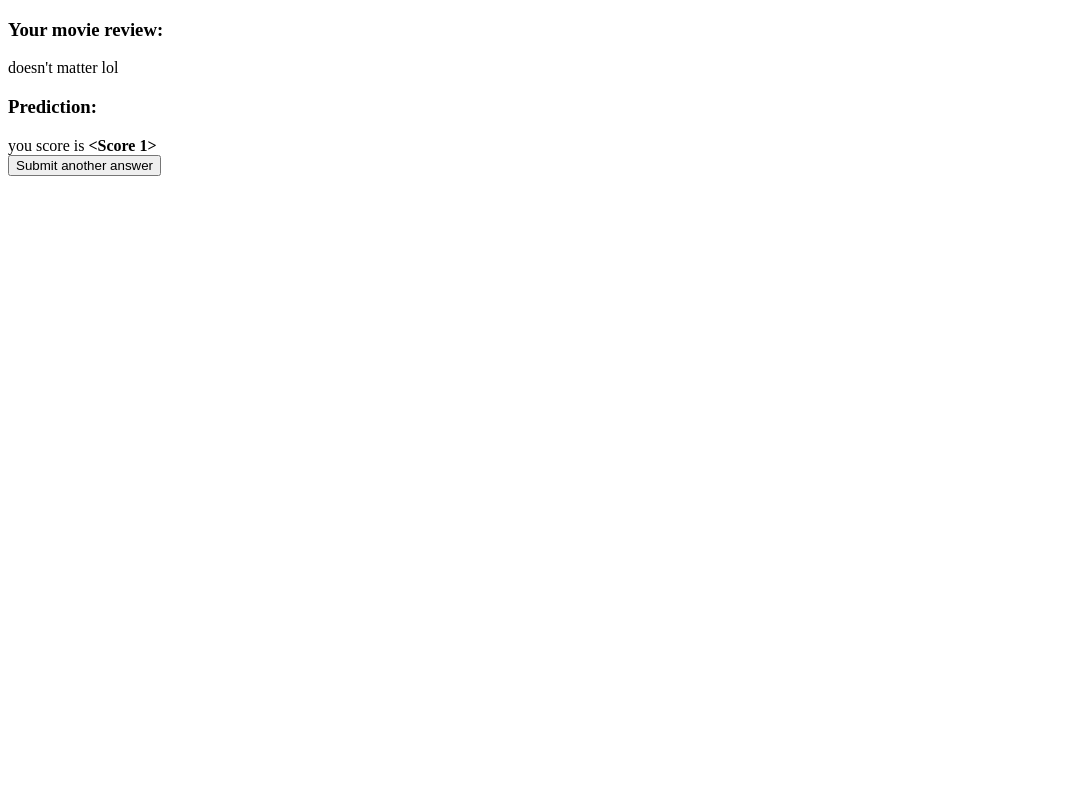
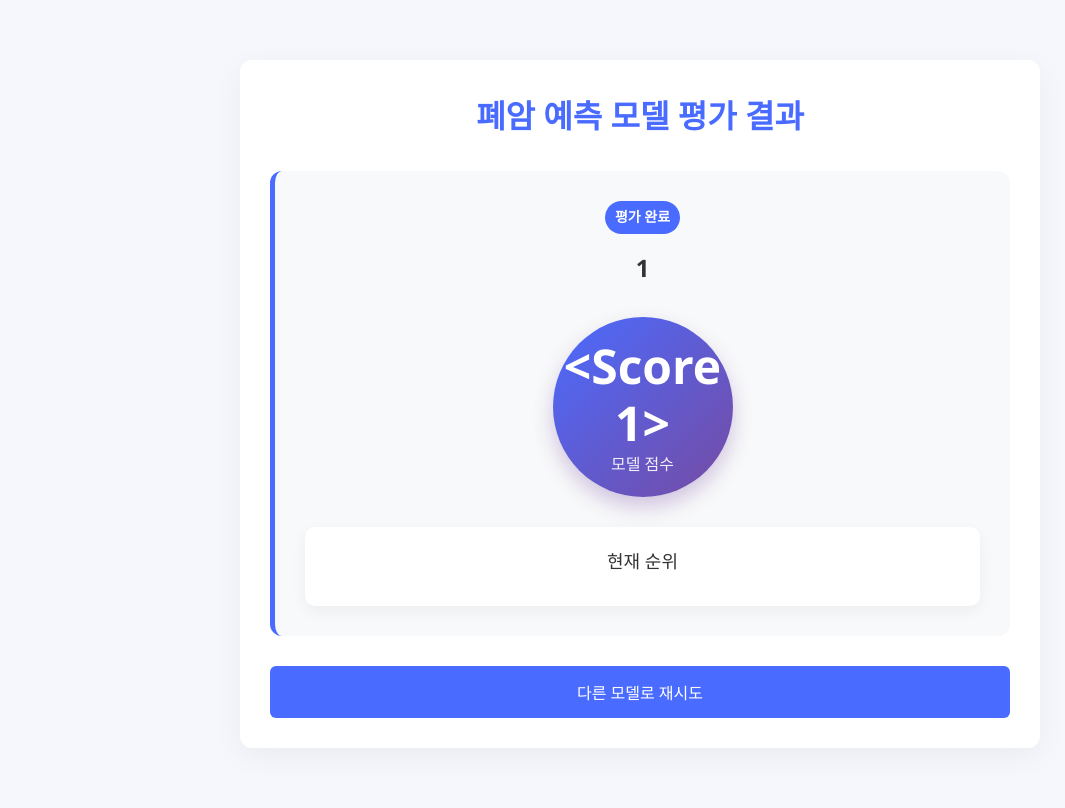
Before and after one commit to kmgyu/machine-grader, a Flask app: template templates/results.html in a window 1280 px wide. Shown: the whole page, without its empty margins (0-1065 px from the left). Before the commit the page ends 176 px from the top, so only its background shows below. Run offline with Flask 3, Linux system fonts and the light colour scheme; tables that the repository leaves empty hold one stand-in row (values such as "Sample post"); the template is opened without the code that fills it: values that come from a table or form of the project are taken from there, most other values are stand-ins (such as "Sample title", 1, 10 or a date in 2020); some libraries are stand-ins or nearby versions.

Commit message:
결과 페이지 수정

```diff
--- a/templates/results.html
+++ b/templates/results.html
@@ -1,32 +1,202 @@
 <!doctype html>
-<html>
+<html lang="ko">
   <head>
-    <title>Movie Classification</title>
-	<link rel="stylesheet" href="{{ url_for('static', filename='style.css') }}">
+    <meta charset="UTF-8">
+    <meta name="viewport" content="width=device-width, initial-scale=1.0">
+    <title>폐암 예측 모델 평가 결과</title>
+    <style>
+      :root {
+        --primary: #4a6bff;
+        --primary-dark: #3a56cc;
+        --secondary: #f8f9fa;
+        --accent: #28a745;
+        --text: #333;
+        --text-light: #666;
+        --border: #ddd;
+        --shadow: rgba(0, 0, 0, 0.05);
+      }
+
+      * {
+        margin: 0;
+        padding: 0;
+        box-sizing: border-box;
+        font-family: 'Segoe UI', Tahoma, Geneva, Verdana, sans-serif;
+      }
+
+      body {
+        background-color: #f5f7fd;
+        color: var(--text);
+        line-height: 1.6;
+        padding: 20px;
+      }
+
+      .container {
+        max-width: 800px;
+        margin: 40px auto;
+        background: white;
+        border-radius: 12px;
+        box-shadow: 0 8px 30px var(--shadow);
+        padding: 30px;
+      }
+
+      h1 {
+        text-align: center;
+        color: var(--primary);
+        margin-bottom: 30px;
+        font-weight: 600;
+      }
+
+      .result-card {
+        background-color: var(--secondary);
+        border-radius: 12px;
+        padding: 30px;
+        margin-bottom: 30px;
+        text-align: center;
+        border-left: 5px solid var(--primary);
+      }
+
+      .score-container {
+        display: flex;
+        justify-content: center;
+        margin: 30px 0;
+      }
+
+      .score-circle {
+        width: 180px;
+        height: 180px;
+        border-radius: 50%;
+        background: linear-gradient(135deg, #4a6bff, #764ba2);
+        display: flex;
+        flex-direction: column;
+        justify-content: center;
+        align-items: center;
+        color: white;
+        box-shadow: 0 10px 20px rgba(118, 75, 162, 0.3);
+      }
+
+      .score-value {
+        font-size: 48px;
+        font-weight: bold;
+        line-height: 1.2;
+      }
+
+      .score-label {
+        font-size: 16px;
+        opacity: 0.9;
+      }
+
+      .rank-container {
+        background-color: white;
+        border-radius: 10px;
+        padding: 20px;
+        margin-top: 30px;
+        box-shadow: 0 5px 15px var(--shadow);
+        text-align: center;
+      }
+
+      .rank-title {
+        color: var(--text);
+        margin-bottom: 10px;
+        font-size: 18px;
+      }
+
+      .rank-value {
+        font-size: 36px;
+        font-weight: bold;
+        color: var(--primary);
+      }
+
+      .rank-total {
+        font-size: 18px;
+        color: var(--text-light);
+        margin-top: 5px;
+      }
+
+      .stats-grid {
+        display: grid;
+        grid-template-columns: repeat(auto-fit, minmax(220px, 1fr));
+        gap: 20px;
+        margin: 30px 0;
+      }
+
+      .stat-card {
+        background-color: white;
+        border-radius: 8px;
+        padding: 15px;
+        box-shadow: 0 3px 10px var(--shadow);
+        text-align: center;
+      }
+
+      .stat-title {
+        color: var(--text-light);
+        font-size: 14px;
+        margin-bottom: 8px;
+      }
+
+      .stat-value {
+        font-size: 24px;
+        font-weight: bold;
+        color: var(--text);
+      }
+
+      .cta-button {
+        display: block;
+        width: 100%;
+        background-color: var(--primary);
+        color: white;
+        border: none;
+        padding: 14px;
+        border-radius: 6px;
+        font-size: 16px;
+        cursor: pointer;
+        font-weight: 500;
+        transition: background-color 0.3s;
+        text-align: center;
+        text-decoration: none;
+        margin-top: 20px;
+      }
+
+      .cta-button:hover {
+        background-color: var(--primary-dark);
+      }
+
+      .badge {
+        background-color: var(--primary);
+        color: white;
+        padding: 5px 10px;
+        border-radius: 20px;
+        font-size: 14px;
+        font-weight: bold;
+        display: inline-block;
+        margin-bottom: 15px;
+      }
+    </style>
   </head>
   <body>
+    <div class="container">
+      <h1>폐암 예측 모델 평가 결과</h1>
 
-<h3>Your movie review:</h3>
-<div>doesn't matter lol</div>
+      <div class="result-card">
+        <span class="badge">평가 완료</span>
+        <h2>{{ id }}</h2>
 
-<h3>Prediction:</h3>
-<div>you score is <strong>{{ score }}</strong> </div>
-	 <!-- (probability: {{ probability }}%).</div> -->
+        <div class="score-container">
+          <div class="score-circle">
+            <div class="score-value">{{ score }}</div>
+            <div class="score-label">모델 점수</div>
+          </div>
+        </div>
 
-<!-- <div id='button'>
-	  <form action="/thanks" method="post">
-	    <input type=submit value='Correct' name='feedback_button'>
-		<input type=submit value='Incorrect' name='feedback_button'>
-		<input type=hidden value='{{ prediction }}' name='prediction'>
-		<input type=hidden value='{{ content }}' name='review'>
-	  </form>
-</div> -->
+        <div class="rank-container">
+          <div class="rank-title">현재 순위</div>
+          <!-- <div class="rank-value">{{ rank }}위</div>
+          <div class="rank-total">총 {{ total_participants }}명 중</div> -->
+        </div>
+      </div>
 
-<div id='button'>
-	  <form action="/">
-	    <input type=submit value='Submit another answer'>
-	  </form>
-</div>
-
+      <form action="/">
+        <button type="submit" class="cta-button">다른 모델로 재시도</button>
+      </form>
+    </div>
   </body>
 </html>
```
